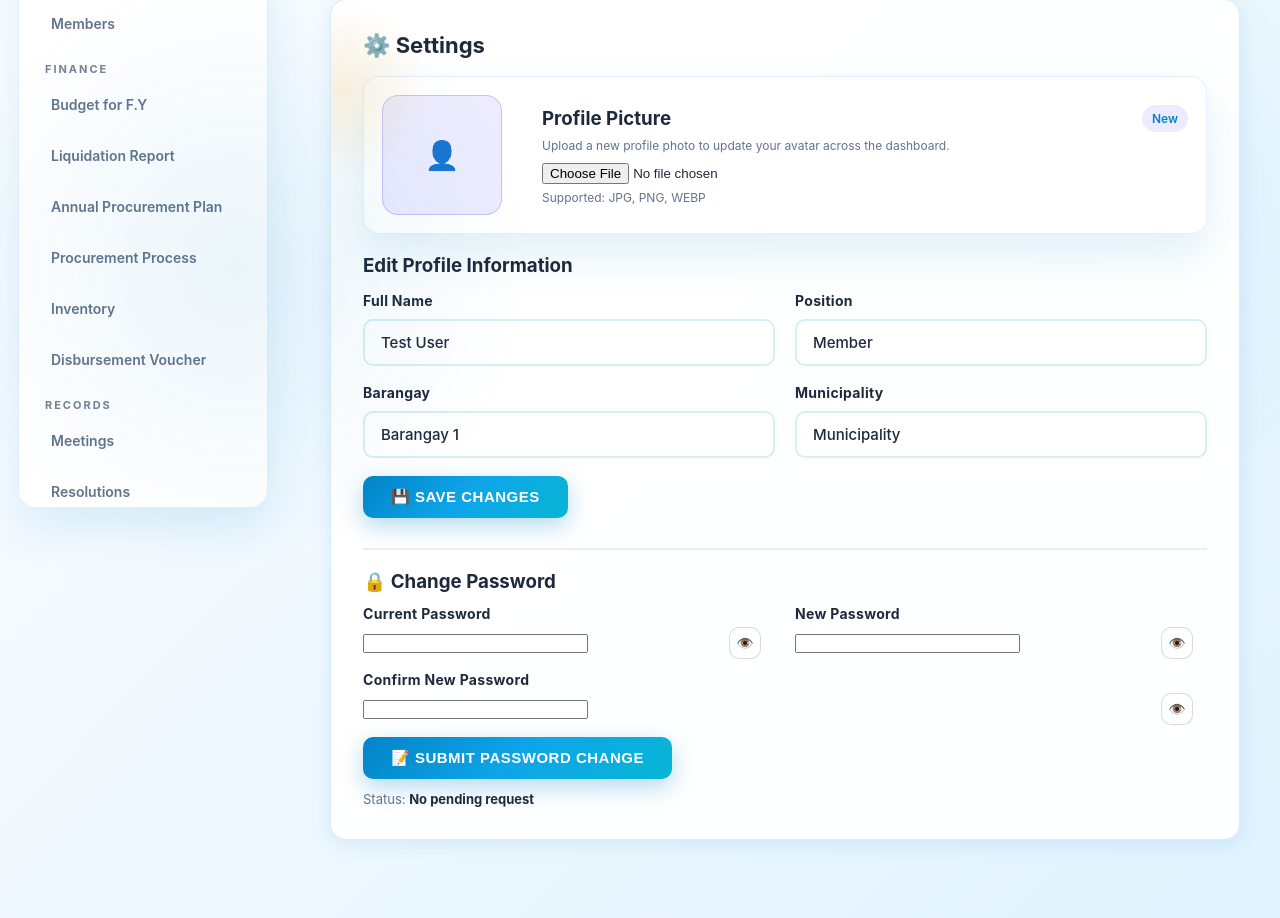
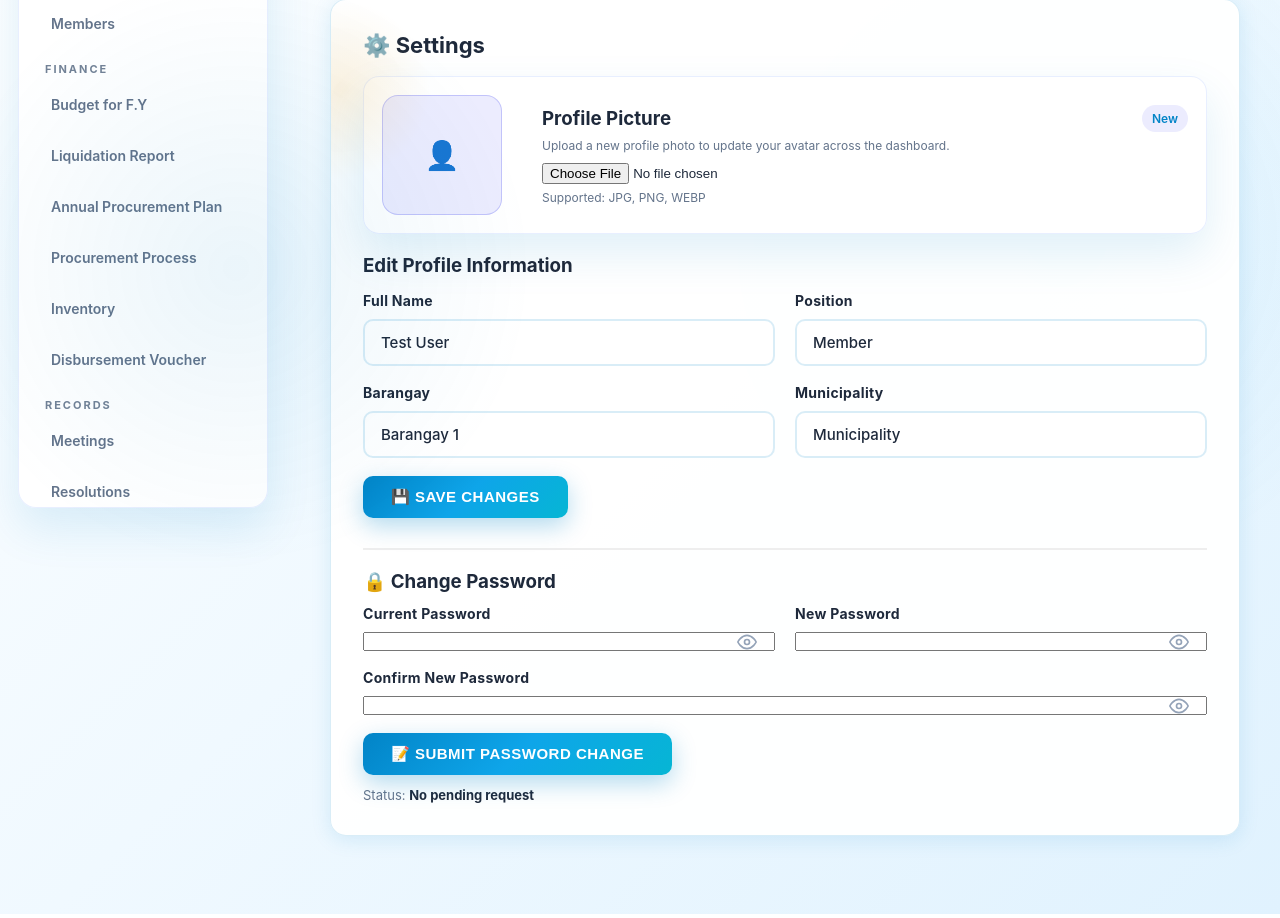
Before and after one commit to jam010203/sklgu-admin-system, a Flask app: page /user-dashboard in a window 1280 px wide, after a click on "Settings". Shown: the part 272-1190 px from the top of the page. Run offline with Flask 3, Linux system fonts and the light colour scheme; the visitor is signed in with stand-in values (Sample User, id 1); data that the repository does not hold is empty.

Commit message:
Replace emoji eyes with SVG icons in password fields, position inside input

```diff
--- a/admin_system/templates/user-dashboard.html
+++ b/admin_system/templates/user-dashboard.html
@@ -742,33 +742,39 @@
 
         .input-with-icon {
             position: relative;
+            display: flex;
+            align-items: center;
         }
 
         .input-with-icon input {
             padding-right: 44px;
+            width: 100%;
         }
 
         .toggle-visibility {
             position: absolute;
-            top: 50%;
-            right: 14px;
-            transform: translateY(-50%);
-            background: rgba(255, 255, 255, 0.7);
-            border: 1px solid rgba(148, 163, 184, 0.4);
-            border-radius: 10px;
-            width: 32px;
-            height: 32px;
-            display: inline-flex;
+            right: 12px;
+            background: none;
+            border: none;
+            cursor: pointer;
+            padding: 6px;
+            display: flex;
             align-items: center;
             justify-content: center;
-            cursor: pointer;
-            font-size: 14px;
-            transition: all 0.2s ease;
+            color: #94a3b8;
+            transition: all 0.3s ease;
+            z-index: 10;
+        }
+
+        .toggle-visibility svg {
+            width: 20px;
+            height: 20px;
+            stroke: currentColor;
         }
 
         .toggle-visibility:hover {
-            background: rgba(99, 102, 241, 0.12);
-            border-color: rgba(99, 102, 241, 0.4);
+            color: #0891b2;
+            transform: scale(1.1);
         }
 
         .card h2 {
@@ -2009,14 +2015,20 @@
                                 <label>Current Password</label>
                                 <div class="input-with-icon">
                                     <input type="password" id="currentPassword" required>
-                                    <button type="button" class="toggle-visibility" onclick="togglePasswordVisibility('currentPassword', this)">👁️</button>
+                                    <button type="button" class="toggle-visibility" onclick="togglePasswordVisibility('currentPassword', this)">
+                                        <svg class="eye-icon" viewBox="0 0 24 24" fill="none" stroke="currentColor" stroke-width="2" stroke-linecap="round" stroke-linejoin="round"><path d="M1 12s4-8 11-8 11 8 11 8-4 8-11 8-11-8-11-8z"></path><circle cx="12" cy="12" r="3"></circle></svg>
+                                        <svg class="eye-off-icon" style="display:none;" viewBox="0 0 24 24" fill="none" stroke="currentColor" stroke-width="2" stroke-linecap="round" stroke-linejoin="round"><path d="M17.94 17.94A10.07 10.07 0 0 1 12 20c-7 0-11-8-11-8a18.45 18.45 0 0 1 5.06-5.94M9.9 4.24A9.12 9.12 0 0 1 12 4c7 0 11 8 11 8a18.5 18.5 0 0 1-2.16 3.19m-6.72-1.07a3 3 0 1 1-4.24-4.24"></path><line x1="1" y1="1" x2="23" y2="23"></line></svg>
+                                    </button>
                                 </div>
                             </div>
                             <div class="form-group">
                                 <label>New Password</label>
                                 <div class="input-with-icon">
                                     <input type="password" id="newPassword" required>
-                                    <button type="button" class="toggle-visibility" onclick="togglePasswordVisibility('newPassword', this)">👁️</button>
+                                    <button type="button" class="toggle-visibility" onclick="togglePasswordVisibility('newPassword', this)">
+                                        <svg class="eye-icon" viewBox="0 0 24 24" fill="none" stroke="currentColor" stroke-width="2" stroke-linecap="round" stroke-linejoin="round"><path d="M1 12s4-8 11-8 11 8 11 8-4 8-11 8-11-8-11-8z"></path><circle cx="12" cy="12" r="3"></circle></svg>
+                                        <svg class="eye-off-icon" style="display:none;" viewBox="0 0 24 24" fill="none" stroke="currentColor" stroke-width="2" stroke-linecap="round" stroke-linejoin="round"><path d="M17.94 17.94A10.07 10.07 0 0 1 12 20c-7 0-11-8-11-8a18.45 18.45 0 0 1 5.06-5.94M9.9 4.24A9.12 9.12 0 0 1 12 4c7 0 11 8 11 8a18.5 18.5 0 0 1-2.16 3.19m-6.72-1.07a3 3 0 1 1-4.24-4.24"></path><line x1="1" y1="1" x2="23" y2="23"></line></svg>
+                                    </button>
                                 </div>
                             </div>
                         </div>
@@ -2024,7 +2036,10 @@
                             <label>Confirm New Password</label>
                             <div class="input-with-icon">
                                 <input type="password" id="confirmPassword" required>
-                                <button type="button" class="toggle-visibility" onclick="togglePasswordVisibility('confirmPassword', this)">👁️</button>
+                                <button type="button" class="toggle-visibility" onclick="togglePasswordVisibility('confirmPassword', this)">
+                                    <svg class="eye-icon" viewBox="0 0 24 24" fill="none" stroke="currentColor" stroke-width="2" stroke-linecap="round" stroke-linejoin="round"><path d="M1 12s4-8 11-8 11 8 11 8-4 8-11 8-11-8-11-8z"></path><circle cx="12" cy="12" r="3"></circle></svg>
+                                    <svg class="eye-off-icon" style="display:none;" viewBox="0 0 24 24" fill="none" stroke="currentColor" stroke-width="2" stroke-linecap="round" stroke-linejoin="round"><path d="M17.94 17.94A10.07 10.07 0 0 1 12 20c-7 0-11-8-11-8a18.45 18.45 0 0 1 5.06-5.94M9.9 4.24A9.12 9.12 0 0 1 12 4c7 0 11 8 11 8a18.5 18.5 0 0 1-2.16 3.19m-6.72-1.07a3 3 0 1 1-4.24-4.24"></path><line x1="1" y1="1" x2="23" y2="23"></line></svg>
+                                </button>
                             </div>
                         </div>
                         <button type="submit" class="btn btn-primary">📝 Submit Password Change</button>
@@ -3618,7 +3633,15 @@
             const isHidden = input.type === 'password';
             input.type = isHidden ? 'text' : 'password';
             if (button) {
-                button.textContent = isHidden ? '🙈' : '👁️';
+                const eyeIcon = button.querySelector('.eye-icon');
+                const eyeOffIcon = button.querySelector('.eye-off-icon');
+                if (isHidden) {
+                    eyeIcon.style.display = 'none';
+                    eyeOffIcon.style.display = 'block';
+                } else {
+                    eyeIcon.style.display = 'block';
+                    eyeOffIcon.style.display = 'none';
+                }
             }
         }
 
```
